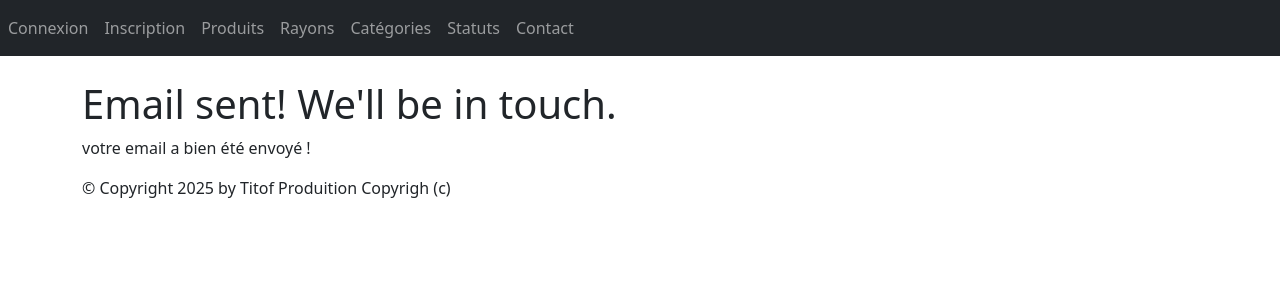
After one commit to manglij/DJANGO, a Django app: page /monApp/envoi/ in a window 1280 px wide. The commit adds this page. Shown: the top 300 px of the page. Run offline with Django 5.2, Linux system fonts and the light colour scheme; parts of the project's set-up code (start-up, migrations or seed data) failed here and were passed over; some libraries are stand-ins or nearby versions.

Commit message:
Premier formulaire DJANGO

```diff
--- a/TutoDjango/TutoDjango/settings.py
+++ b/TutoDjango/TutoDjango/settings.py
@@ -11,6 +11,7 @@ https://docs.djangoproject.com/en/5.2/ref/settings/
 """
 
 from pathlib import Path
+EMAIL_BACKEND = 'django.core.mail.backends.console.EmailBackend'
 
 # Build paths inside the project like this: BASE_DIR / 'subdir'.
 BASE_DIR = Path(__file__).resolve().parent.parent
--- /dev/null
+++ b/TutoDjango/monApp/forms.py
@@ -0,0 +1,5 @@
+from django import forms
+class ContactUsForm(forms.Form):
+	name = forms.CharField(required=False)
+	email = forms.EmailField()
+	message = forms.CharField(max_length=1000)
--- a/TutoDjango/monApp/templates/monApp/base.html
+++ b/TutoDjango/monApp/templates/monApp/base.html
@@ -35,6 +35,8 @@
                 <a class="nav-link" href="{% url 'rayons' %}">Rayons</a>
                 <a class="nav-link" href="{% url 'categories' %}">Catégories</a>
                 <a class="nav-link" href="{% url 'statuts' %}">Statuts</a>
+                <a class="nav-link" href="{% url 'contact' %}">Contact</a>
+
                 </li>
             </ul>
         </div>
--- /dev/null
+++ b/TutoDjango/monApp/templates/monApp/email_sent.html
@@ -0,0 +1,6 @@
+{% extends "monApp/base.html" %}
+
+{% block contenu %}
+    <h1>{{ titreh1 }}</h1>
+    <p>votre email a bien été envoyé !</p>
+{% endblock %}
--- a/TutoDjango/monApp/urls.py
+++ b/TutoDjango/monApp/urls.py
@@ -7,7 +7,7 @@ from django.views.generic import *
 
 urlpatterns = [
     #path("home", home, name="home-simple"),
-    path("contact_us/", ContactView.as_view(), name="contact"),
+    path("contact_us/", ContactView, name="contact"),
     path("about_us/", AboutView.as_view(), name="about"),
     path("produit/", ProduitListView.as_view(), name="produit"),
     path("produit/<pk>/",ProduitDetailView.as_view(), name="dtl_prdt"),
@@ -23,5 +23,6 @@ urlpatterns = [
     path('login/', ConnectView.as_view(), name='login'),
     path('register/', RegisterView.as_view(), name='register'),
     path('logout/', DisconnectView.as_view(), name='logout'),
+    path('envoi/', EmailSentView.as_view(), name='email-sent'),
 
 ]
--- a/TutoDjango/monApp/views.py
+++ b/TutoDjango/monApp/views.py
@@ -1,10 +1,13 @@
 from django.shortcuts import render
 from django.http import HttpResponse
+from monApp.forms import ContactUsForm
 from monApp.models import *
 from django.views.generic import *
 from django.contrib.auth import authenticate, login, logout
 from django.contrib.auth.views import LoginView
 from django.contrib.auth.models import User
+from django.core.mail import send_mail
+from django.shortcuts import redirect
 
 
 def accueil(request,param):
@@ -36,17 +39,31 @@ class AboutView(TemplateView):
     def post(self, request, **kwargs):
         return render(request, self.template_name)
 
+def ContactView(request):
+    titreh1 = "Contact us !"
+    if request.method == 'POST':
+        form = ContactUsForm(request.POST)
+        if form.is_valid():
+            send_mail(
+                subject=f'Message from {form.cleaned_data["name"] or "anonyme"} via MonProjet Contact Us form',
+                message=form.cleaned_data['message'],
+                from_email=form.cleaned_data['email'],
+                recipient_list=['admin@monprojet.com'],
+            )
 
-class ContactView(TemplateView):
-    template_name = "monApp/contact.html"
+            return redirect('email-sent')
+    else:
+        form = ContactUsForm()
+    return render(request, "monApp/page_home.html", {'titreh1': titreh1, 'form': form})
+
+class EmailSentView(TemplateView):
+    template_name = "monApp/email_sent.html"
 
     def get_context_data(self, **kwargs):
-        context = super(ContactView, self).get_context_data(**kwargs)
-        context['titreh1'] = "Contact us..."
+        context = super(EmailSentView, self).get_context_data(**kwargs)
+        context['titreh1'] = "Email sent! We'll be in touch."
         return context
 
-    def post(self, request, **kwargs):
-        return render(request, self.template_name)
 
 
 class ProduitListView(ListView):
```
Also changed, not shown: TutoDjango/monApp/templates/monApp/page_home.html (+8 -0 lines), README.md.
